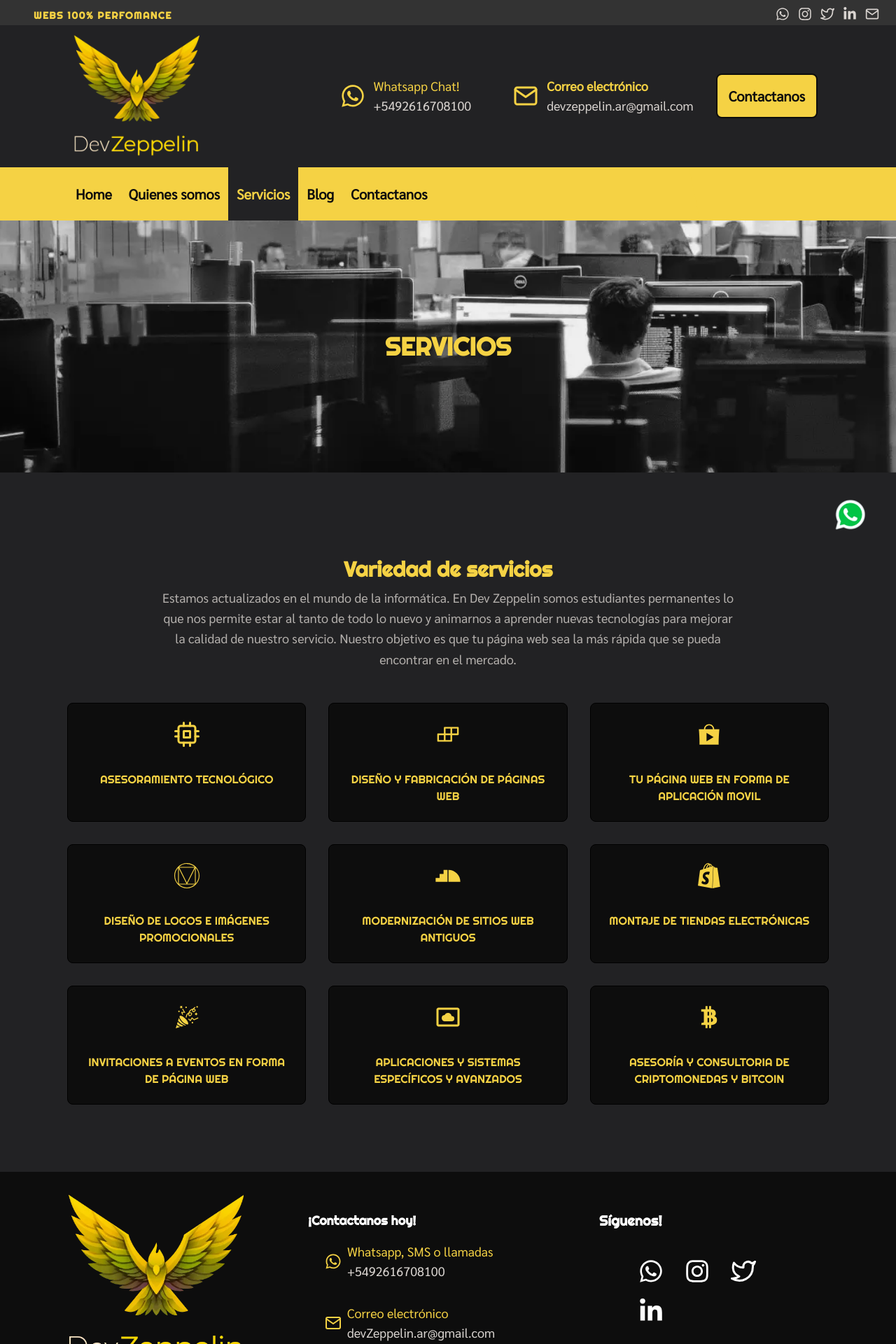
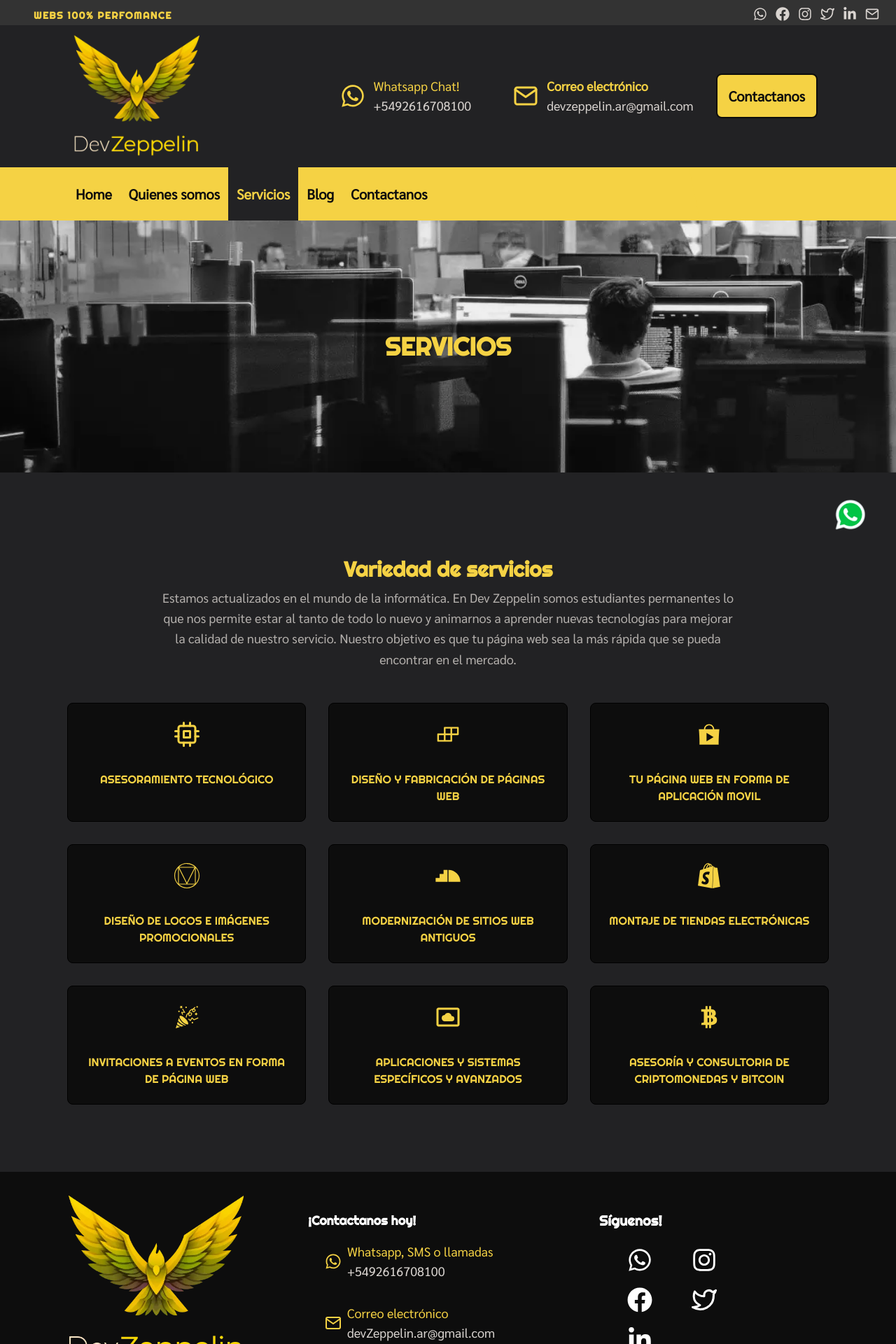
Before and after one commit to DevZeppelin/devzeppelinweb, a Next.js app: page /servicios in a window 1280 px wide. Shown: the top 1920 px of the page at 70% size. Built offline with nearby package versions, Linux system fonts and the light colour scheme.

Commit message:
social networks changed

```diff
--- a/components/Footer.js
+++ b/components/Footer.js
@@ -62,7 +62,7 @@ const Footer = () => {
 
         <div className="text-xl">
           <h2 className="font-extrabold">Síguenos!</h2>
-          <div className="flex flex-wrap justify-between p-6 md:p-10 md:pr-40 mx-4 gap-4 text-4xl w-42 md:w-26 ">
+          <div className="flex flex-wrap justify-between p-6 md:p-10m md:pr-30 mx-4 gap-4 text-4xl w-44 md:w-44 ">
             <a
               href="https://api.whatsapp.com/send?phone=5492616708100"
               target="_blank"
@@ -74,12 +74,21 @@ const Footer = () => {
             </a>
 
             <a
-              href="https://www.instagram.com/moonwatcher.dev/"
+              href="https://www.instagram.com/devzeppelin.ar/"
               target="_blank"
               rel="noopener"
             >
               <button aria-label="go to my instagram" alt="instagram-logo">
                 <FaInstagram className="hover:text-yellow" />
+              </button>
+            </a>
+            <a
+              href="https://www.facebook.com/devzeppelin/"
+              target="_blank"
+              rel="noopener"
+            >
+              <button aria-label="go to my facebook" alt="facebook-logo">
+                <FaFacebook className="hover:text-yellow" />
               </button>
             </a>
 
--- a/components/TopLeyend.js
+++ b/components/TopLeyend.js
@@ -4,7 +4,7 @@ import {
   FaInstagram,
   FaFacebook,
   FaLinkedinIn,
-  FaGithub,
+
 } from "react-icons/fa";
 
 const TopLeyend = () => {
@@ -26,6 +26,15 @@ const TopLeyend = () => {
               <FaWhatsapp className="hover:text-yellow" />
             </button>
           </a>
+          <a
+              href="https://www.facebook.com/devzeppelin/"
+              target="_blank"
+              rel="noopener"
+            >
+              <button aria-label="go to my facebook" alt="facebook-logo">
+                <FaFacebook className="hover:text-yellow" />
+              </button>
+            </a>
 
           <a
             href="https://www.instagram.com/moonwatcher.dev/"
--- a/components/sections/SectionWorks.js
+++ b/components/sections/SectionWorks.js
@@ -9,28 +9,28 @@ const SectionWorks = () => {
           ¡Algunos de nuestros trabajos!
         </h2>
         <div className="grid grid-cols-1 md:grid-cols-2 space-y-4 md:space-y-0">
-          <Fade big>
+          <Fade bottom>
             <SectionWorkComponent
               src="/responsiveImages/01.png"
               description="Empresa de tecnología"
               web="www.tecnicosya.com.ar"
             />
           </Fade>
-          <Fade big>
+          <Fade bottom>
             <SectionWorkComponent
               src="/responsiveImages/02.png"
               description="Escuela de Programación"
               web="www.code-obrero.vercel.app"
             />
           </Fade>
-          <Fade big>
+          <Fade bottom>
             <SectionWorkComponent
               src="/responsiveImages/03.png"
               description="Tarjeta de invitación Web"
               web="devzeppelin.github.io/InvitacionWeb"
             />
           </Fade>
-          <Fade big>
+          <Fade bottom>
             <SectionWorkComponent
               src="/responsiveImages/04.png"
               description="Blog Personal"
```
